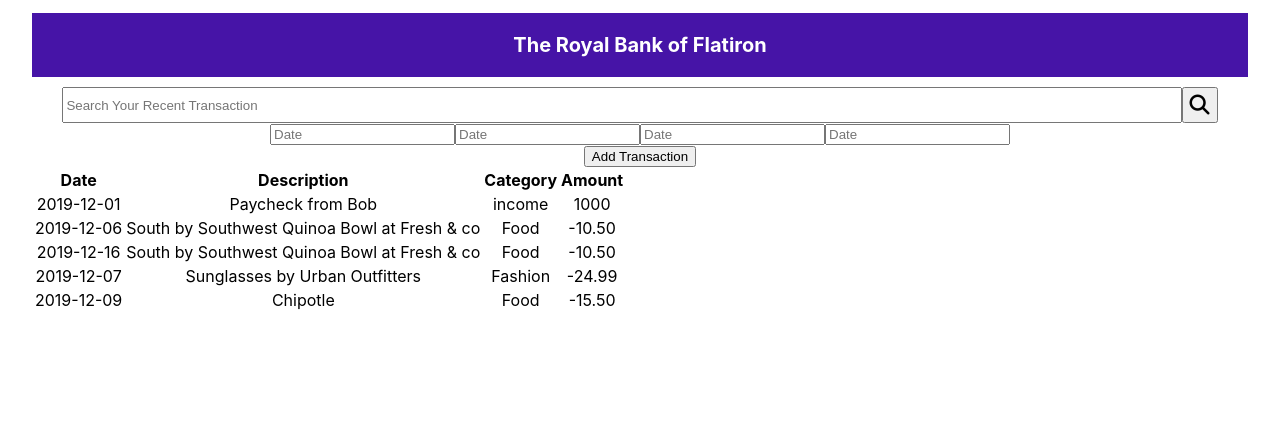
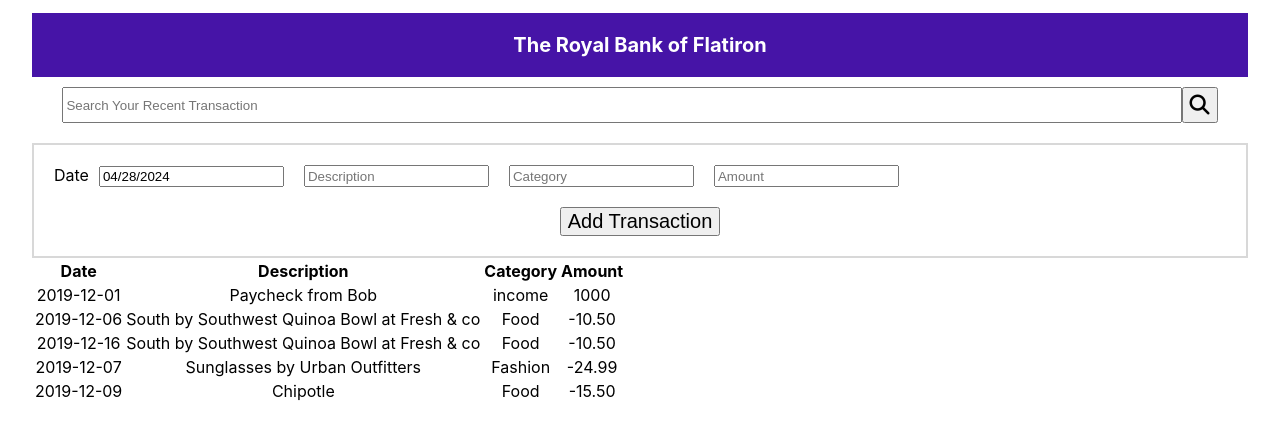
Before and after one commit to Rhoda-NM/Phase-2-WK1-CodeChallenge, a React (Create React App) app in the folder bank-of-flatiron/: page / in a window 1280 px wide. Shown: the top 436 px of the page. Built offline with nearby package versions, Linux system fonts and the light colour scheme.

Commit message:
Added styling to navigation

```diff
--- a/bank-of-flatiron/package.json
+++ b/bank-of-flatiron/package.json
@@ -7,6 +7,7 @@
     "@testing-library/react": "^13.4.0",
     "@testing-library/user-event": "^13.5.0",
     "react": "^18.3.1",
+    "react-datepicker": "^6.9.0",
     "react-dom": "^18.3.1",
     "react-scripts": "5.0.1",
     "web-vitals": "^2.1.4"
--- a/bank-of-flatiron/src/App.css
+++ b/bank-of-flatiron/src/App.css
@@ -28,3 +28,20 @@ header h1 {
   width: 100%;
   height: 30px;
 }
+.addTransaction{
+  border: 2px solid #d8d8d8;
+  margin-top: 20px;
+}
+.addTransaction form{
+  margin: 20px;
+  display: flex;
+}
+.addTransaction form input{
+  margin:  0px 10px;
+}
+#btn{
+  margin: 20px 0px;
+}
+#btn button{
+  font-size: 20px;
+}
--- a/bank-of-flatiron/src/navigation.js
+++ b/bank-of-flatiron/src/navigation.js
@@ -1,6 +1,18 @@
-import React from "react";
+import React, { useState } from "react";
+import DatePicker from "react-datepicker";
+import './App.css';
 
 function Navigation({handleSearch}) {
+    const [date, setDate] = useState(new Date());
+    const CustomInput = ({ value, onClick}) => (
+        <input
+            type="text"
+            value={value}
+            onClick={onClick}
+            placeholder="Select date"
+            readOnly
+        />
+    );
     return (
         <>
         <div className="nav">
@@ -13,12 +25,17 @@ function Navigation({handleSearch}) {
         </div>
         <div className="addTransaction">
             <form>
-                <input type="text" placeholder="Date" />
-                <input type="text" placeholder="Date" />
-                <input type="text" placeholder="Date" />
-                <input type="text" placeholder="Date" />
+                <label>Date</label>
+                <DatePicker
+                    selected={date}
+                    onChange={(date) => setDate(date)}
+                    customInput={<CustomInput />}
+                />
+                <input type="text" placeholder="Description" />
+                <input type="text" placeholder="Category" />
+                <input type="text" placeholder="Amount" />
             </form>
-            <div>
+            <div id="btn">
                 <button>Add Transaction</button>
             </div>
         </div>
```
Also changed, not shown: 1 other file (tests, documents, lock files or other folders).
